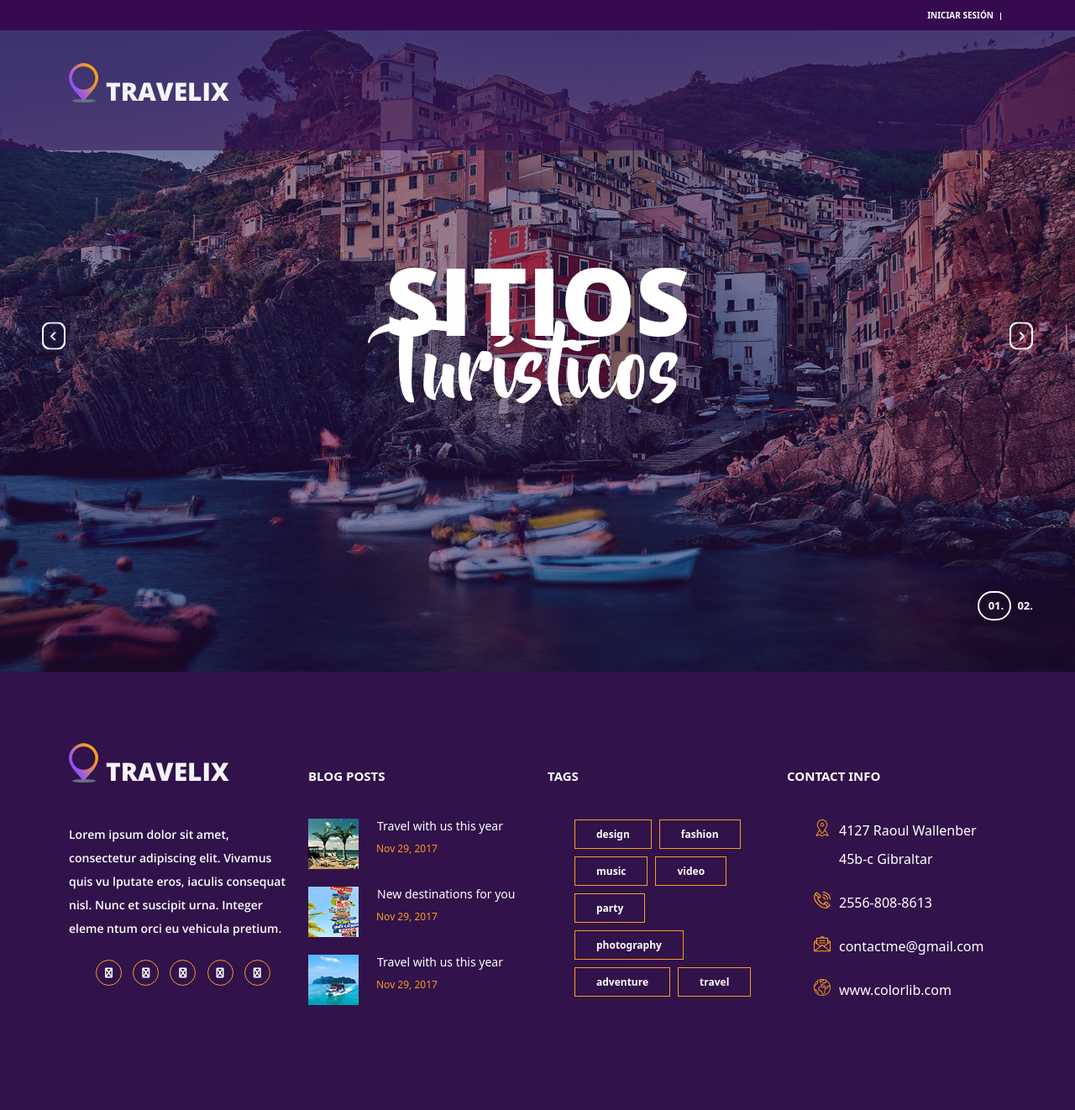
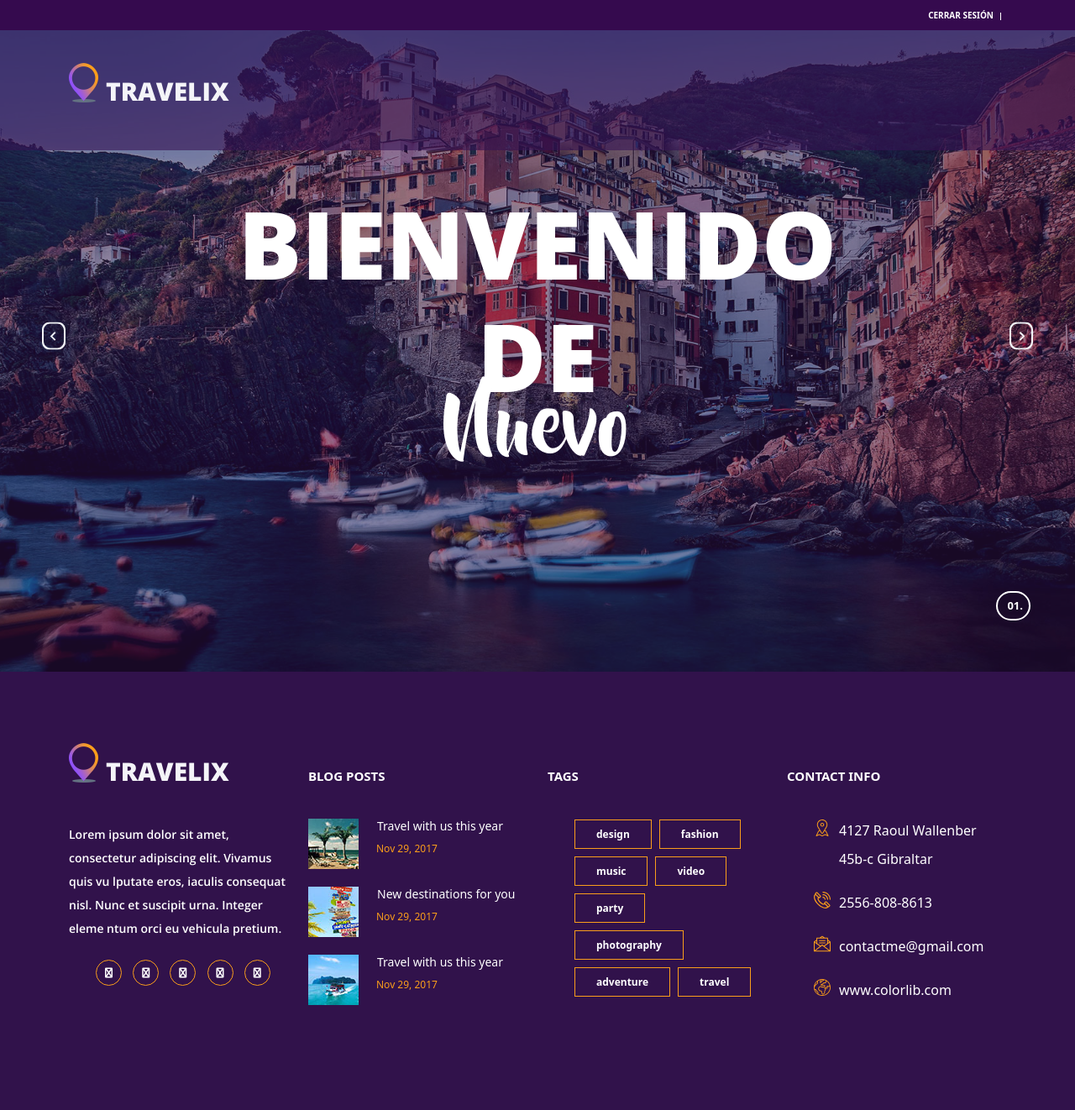
Before and after one commit to RonnyDuman/RecuperacionRD, a Django app: template Aplicaciones/templates/plantillaSesionIniciada.html in a window 1280 px wide. Shown: the top 1322 px of the page at 84% size. Run offline with Django 5.2, Linux system fonts and the light colour scheme; the template is opened without the code that fills it, so the values that code supplies are empty; some libraries are stand-ins or nearby versions.

```diff
--- a/Aplicaciones/templates/plantillaSesionIniciada.html
+++ b/Aplicaciones/templates/plantillaSesionIniciada.html
@@ -14,8 +14,6 @@
 <link rel="stylesheet" type="text/css" href="{% static 'plugins/OwlCarousel2-2.2.1/animate.css' %}">
 <link rel="stylesheet" type="text/css" href="{% static 'styles/main_styles.css' %}">
 <link rel="stylesheet" type="text/css" href="{% static 'styles/responsive.css' %}">
-
-
 
 
 
@@ -64,7 +62,6 @@
 
 
 
-
 </head>
 
 <body>
@@ -83,7 +80,7 @@
 					<div class="col d-flex flex-row">
 
 						<div class="user_box ml-auto">
-							<div class="user_box_login user_box_link"><a href="{% url 'preserntarLogin' %}">Iniciar Sesión</a></div>
+							<div class="user_box_login user_box_link"><a href="{% url 'logout' %}  ">Cerrar Sesión</a></div>
 						</div>
 					</div>
 				</div>
@@ -102,9 +99,6 @@
 						<div class="main_nav_container ml-auto">
 
 						</div>
-
-
-
 
 						<div class="hamburger">
 							<i class="fa fa-bars trans_200"></i>
@@ -127,9 +121,6 @@
 	<!-- Home -->
 
 	<div class="home">
-		<br>
-		<br>
-		<br>
 
 
 		<!-- Home Slider -->
@@ -145,24 +136,13 @@
 
 					<div class="home_slider_content text-center">
 						<div class="home_slider_content_inner" data-animation-in="flipInX" data-animation-out="animate-out fadeOut">
-							<h1>Sitios</h1>
-							<h1>Turísticos	</h1>
+							<h1>Bienvenido de </h1>
+							<h1>Nuevo	</h1>
 						</div>
 					</div>
 				</div>
 
-				<!-- Slider Item -->
-				<div class="owl-item home_slider_item">
-					<div class="home_slider_background" style="background-image:url(images/home_slider.jpg)"></div>
 
-					<div class="home_slider_content text-center">
-						<div class="home_slider_content_inner" data-animation-in="flipInX" data-animation-out="animate-out fadeOut">
-							<h1>Trabajo de </h1>
-							<h1>recuperacion</h1>
-							<div class="button home_slider_button"><div class="button_bcg"></div><a href="{% url 'preserntarLogin' %}">iniciar sesion<span></span><span></span><span></span></a></div>
-						</div>
-					</div>
-				</div>
 
 
 
@@ -209,7 +189,6 @@
 			<div class="home_slider_dots">
 				<ul id="home_slider_custom_dots" class="home_slider_custom_dots">
 					<li class="home_slider_custom_dot active"><div></div>01.</li>
-					<li class="home_slider_custom_dot"><div></div>02.</li>
 				</ul>
 			</div>
 
@@ -384,7 +363,18 @@ Copyright &copy;<script>document.write(new Date().getFullYear());</script> All r
   {% endfor %}
 {% endif %}
 
+<style>
+	.error {
+	  color: red;
+	}
 
+	.form-control.error {
+	  border: 1px solid red;
+	}
+</style>
+
+
+{% block scripts %}{% endblock %}
 </body>
 
 </html>
```
